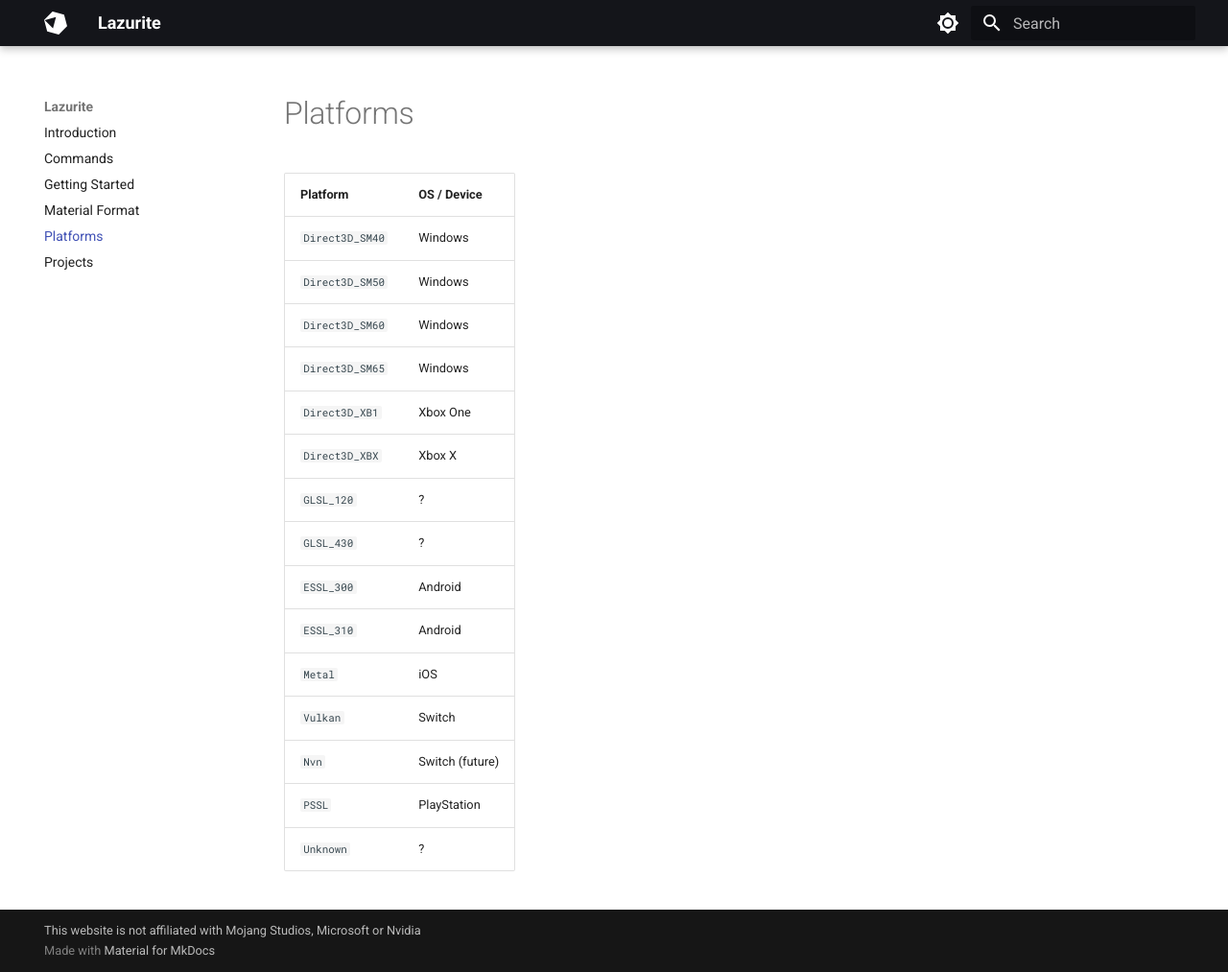
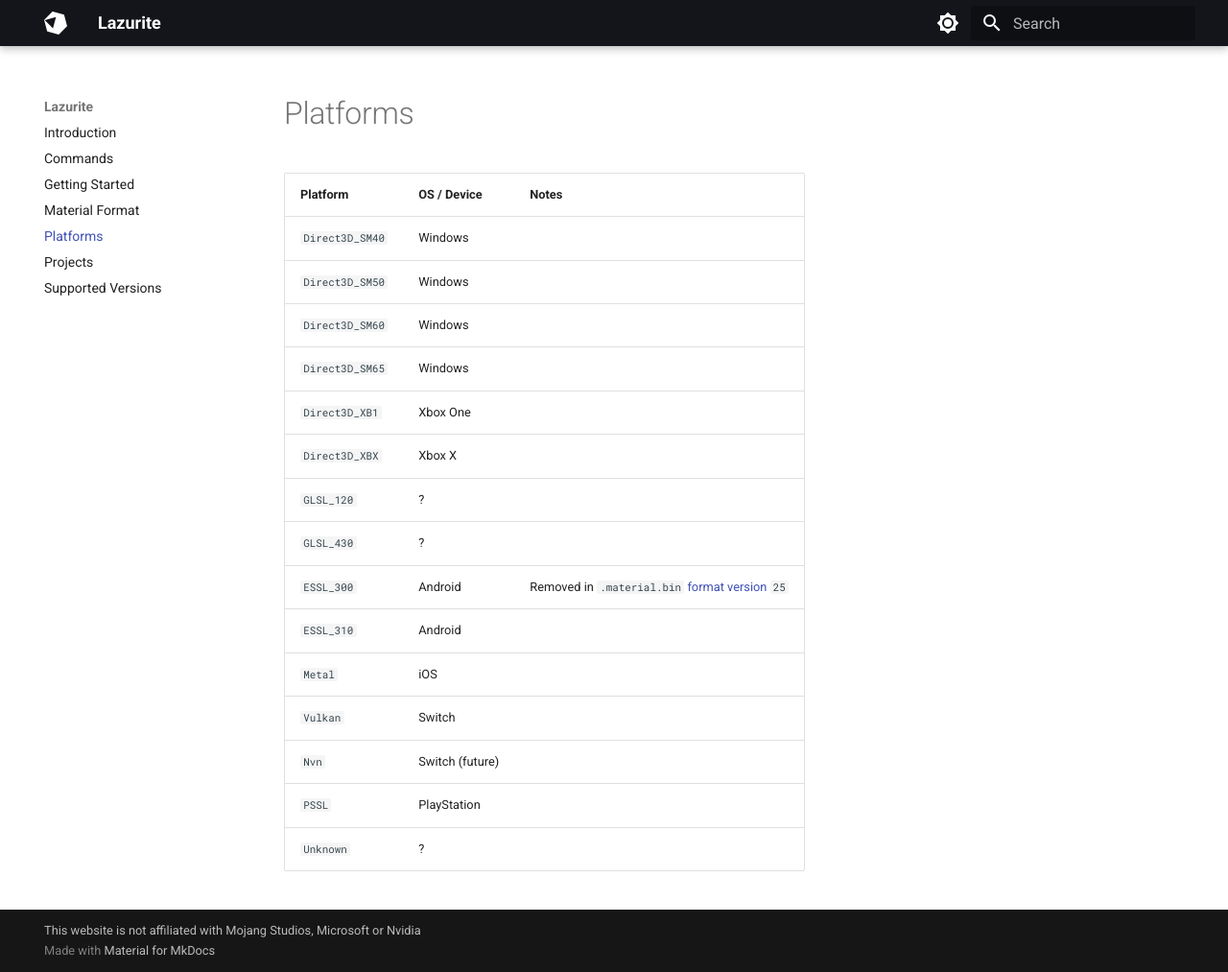
Before and after one commit to veka0/lazurite, an MkDocs documentation site: the page built from docs/platforms.md, in a window 1280 px wide and 1013 px high. Shown: the whole window at 96% size. Built offline with MkDocs 1.6.1 and Material for MkDocs 9.7.7, drawn with Linux system fonts in a browser that asks for light colours.

Commit message:
Update docs

```diff
--- a/docs/platforms.md
+++ b/docs/platforms.md
@@ -1,19 +1,19 @@
 # Platforms
 
-| Platform        | OS / Device     |
-| --------------- | --------------- |
-| `Direct3D_SM40` | Windows         |
-| `Direct3D_SM50` | Windows         |
-| `Direct3D_SM60` | Windows         |
-| `Direct3D_SM65` | Windows         |
-| `Direct3D_XB1`  | Xbox One        |
-| `Direct3D_XBX`  | Xbox X          |
-| `GLSL_120`      | ?               |
-| `GLSL_430`      | ?               |
-| `ESSL_300`      | Android         |
-| `ESSL_310`      | Android         |
-| `Metal`         | iOS             |
-| `Vulkan`        | Switch          |
-| `Nvn`           | Switch (future) |
-| `PSSL`          | PlayStation     |
-| `Unknown`       | ?               |
+| Platform        | OS / Device     | Notes                                                                   |
+| --------------- | --------------- | ----------------------------------------------------------------------- |
+| `Direct3D_SM40` | Windows         |                                                                         |
+| `Direct3D_SM50` | Windows         |                                                                         |
+| `Direct3D_SM60` | Windows         |                                                                         |
+| `Direct3D_SM65` | Windows         |                                                                         |
+| `Direct3D_XB1`  | Xbox One        |                                                                         |
+| `Direct3D_XBX`  | Xbox X          |                                                                         |
+| `GLSL_120`      | ?               |                                                                         |
+| `GLSL_430`      | ?               |                                                                         |
+| `ESSL_300`      | Android         | Removed in `.material.bin` [format version](supported_versions.md) `25` |
+| `ESSL_310`      | Android         |                                                                         |
+| `Metal`         | iOS             |                                                                         |
+| `Vulkan`        | Switch          |                                                                         |
+| `Nvn`           | Switch (future) |                                                                         |
+| `PSSL`          | PlayStation     |                                                                         |
+| `Unknown`       | ?               |                                                                         |
```
Also changed, not shown: docs/commands.md (+25 -1 lines), docs/material.md (+19 -17 lines), docs/supported_versions.md (added, +17 -0 lines).
